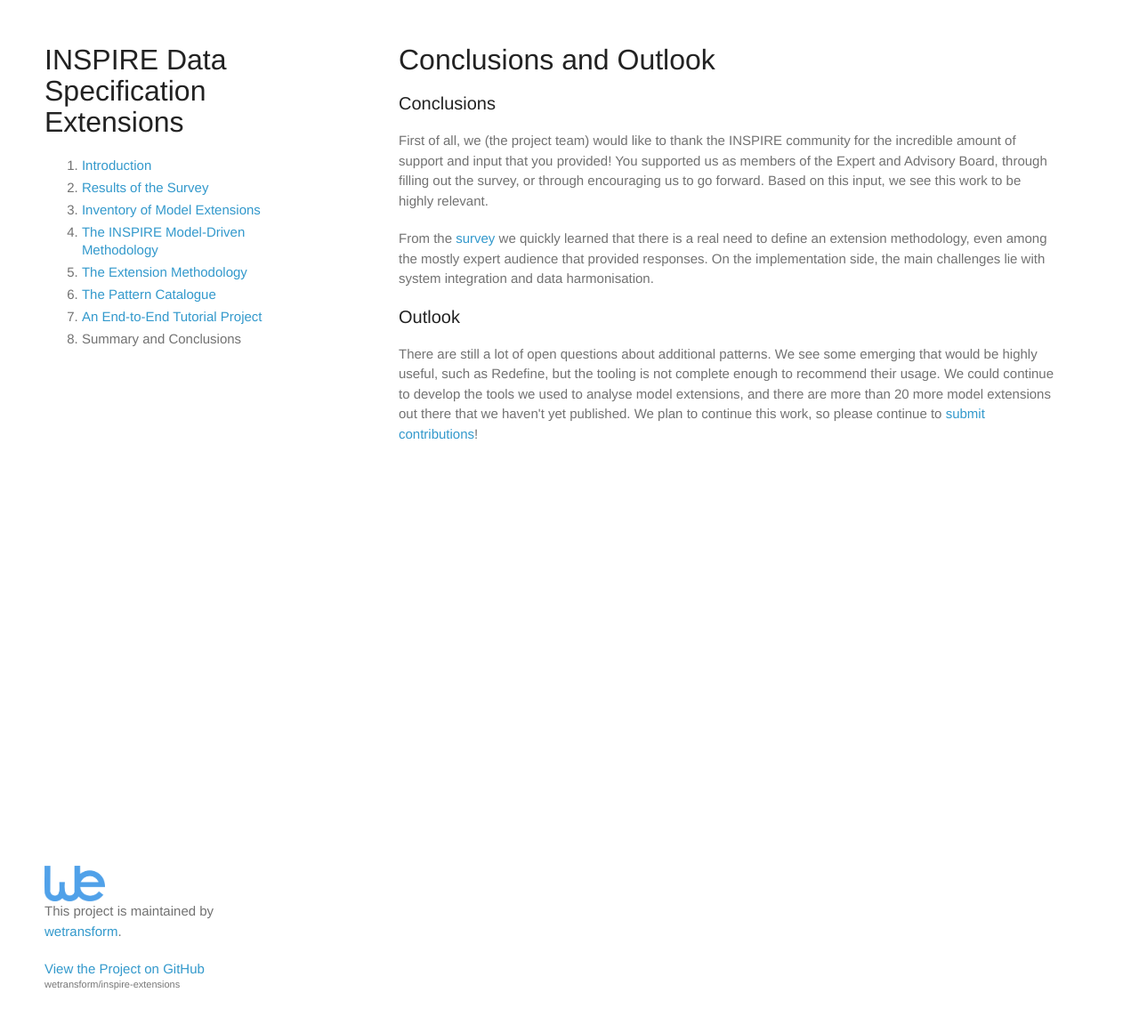
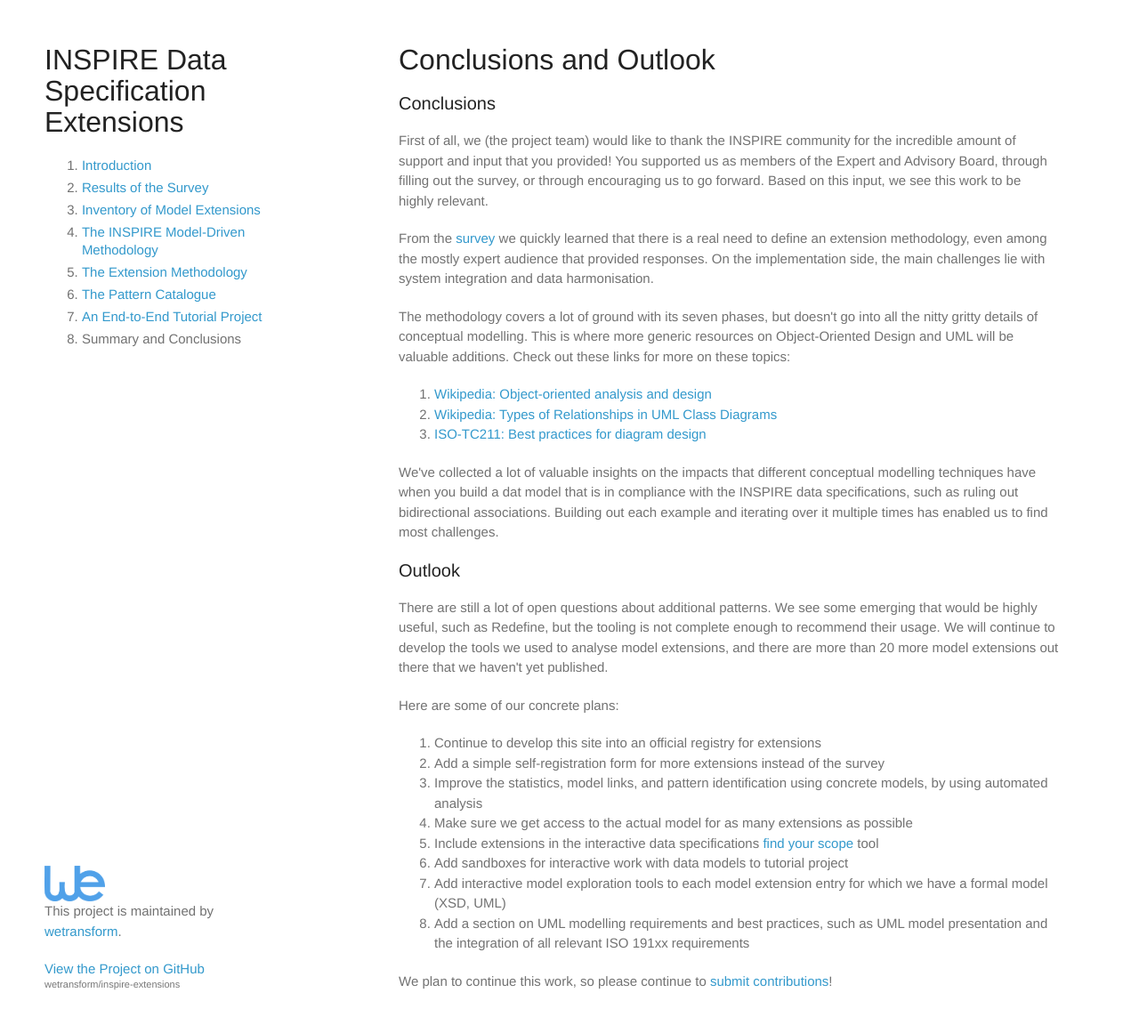
Before and after one commit to wetransform/inspire-extensions, a Jekyll site: the page built from conclusions.html, in a window 1280 px wide and 1184 px high. Shown: the top 1152 px of the window at 89% size. Built offline with Jekyll 4.4.1, drawn with Linux system fonts in a browser that asks for light colours; some web fonts are replaced.

Commit message:
final edits

```diff
--- a/conclusions.html
+++ b/conclusions.html
@@ -12,8 +12,33 @@ slug:   conclusions
 
     <p>From the <a href="/survey.html">survey</a> we quickly learned that there is a real need to define an extension methodology, even among the mostly expert audience that provided responses. On the implementation side, the main challenges lie with system integration and data harmonisation.</p>
 
+    <p>The methodology covers a lot of ground with its seven phases, but doesn't go into all the nitty gritty details of conceptual modelling. This is where more generic resources on Object-Oriented Design and UML will be valuable additions. Check out these links for more on these topics:</p>
+
+    <ol>
+        <li><a href="https://en.wikipedia.org/wiki/Object-oriented_analysis_and_design" target="_blank">Wikipedia: Object-oriented analysis and design</a></li>
+        <li><a href="https://en.wikipedia.org/wiki/Class_diagram#Relationships" target="_blank">Wikipedia: Types of Relationships in UML Class Diagrams</a></li>
+        <li><a href="https://github.com/ISO-TC211/UML-Best-Practices/wiki/Best-practices-for-diagram-design" target="_blank">ISO-TC211: Best practices for diagram design</a></li>
+    </ol>
+
+    <p>We've collected a lot of valuable insights on the impacts that different conceptual modelling techniques have when you build a dat model that is in compliance with the INSPIRE data specifications, such as ruling out bidirectional associations. Building out each example and iterating over it multiple times has enabled us to find most challenges.</p>
+
     <h2>Outlook</h2>
 
-    <p>There are still a lot of open questions about additional patterns. We see some emerging that would be highly useful, such as Redefine, but the tooling is not complete enough to recommend their usage. We could continue to develop the tools we used to analyse model extensions, and there are more than 20 more model extensions out there that we haven't yet published. We plan to continue this work, so please continue to <a href="/introduction.html#contributions">submit contributions</a>!</p>
+    <p>There are still a lot of open questions about additional patterns. We see some emerging that would be highly useful, such as Redefine, but the tooling is not complete enough to recommend their usage. We will continue to develop the tools we used to analyse model extensions, and there are more than 20 more model extensions out there that we haven't yet published.</p>
+
+    <p>Here are some of our concrete plans:</p>
+
+    <ol>
+        <li>Continue to develop this site into an official registry for extensions</li>
+        <li>Add a simple self-registration form for more extensions instead of the survey</li>
+        <li>Improve the statistics, model links, and pattern identification using concrete models, by using automated analysis</li>
+        <li>Make sure we get access to the actual model for as many extensions as possible</li>
+        <li>Include extensions in the interactive data specifications <a href="http://inspire-regadmin.jrc.ec.europa.eu/dataspecification/FindYourScope.action" target="_blank">find your scope</a> tool</li>
+        <li>Add sandboxes for interactive work with data models to tutorial project</li>
+        <li>Add interactive model exploration tools to each model extension entry for which we have a formal model (XSD, UML)</li>
+        <li>Add a section on UML modelling requirements and best practices, such as UML model presentation and the integration of all relevant ISO 191xx requirements</li>
+    </ol>
+
+    <p>We plan to continue this work, so please continue to <a href="/introduction.html#contributions">submit contributions</a>!</p>
 
 </section>
--- a/meetings/2016-06-29-advisory-board-meeting.html
+++ b/meetings/2016-06-29-advisory-board-meeting.html
@@ -17,8 +17,6 @@ title:  INSPIRE data specification extensions - Advisory Board Meeting 29.06.201
     <li>Ensure a common understanding of the goals of the project among stakeholders</li>
     <li>Experts are asked to provide feedback on the Full Extension Pattern Catalogue and the guidance</li>
   </ul>
-
-  <img src="/images/ispra20160421.jpg" alt="The group of experts and advisors at the JRC in Ispra" title="The group of experts and advisors at the JRC in Ispra" style="width: 70%; padding: 20px">
 
   <p style="margin-top: 1em">Meeting agenda:</p>
   <ol>
@@ -118,7 +116,6 @@ title:  INSPIRE data specification extensions - Advisory Board Meeting 29.06.201
         <li>Make sure we get access to the actual model for as many extensions as possible</li>
       </ol>
     </li>
-    <li></li>
   </ol>
 
 </section>
```
